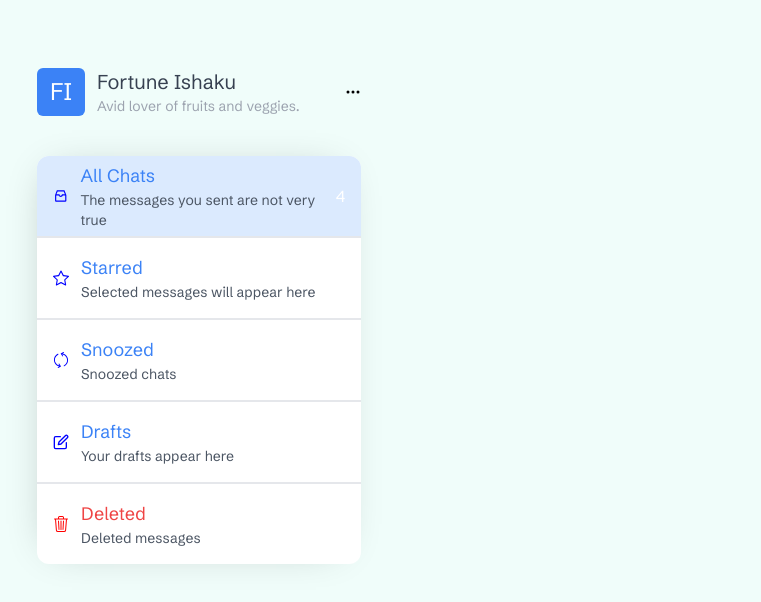
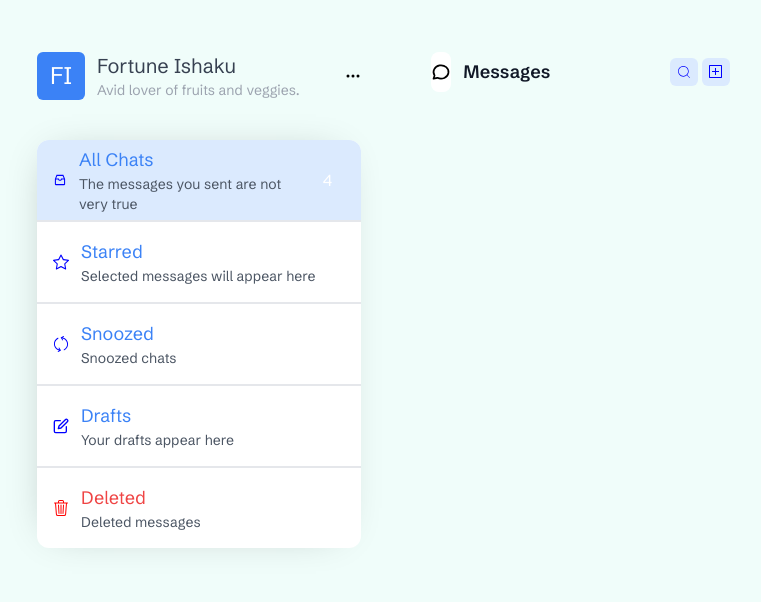
Before and after one commit to yusuf-ishaku/vtamise-chat-app, a React (Vite) app: page /chat in a window 1280 px wide. Shown: the top 602 px of the page, without its empty margins (55-816 px from the left). Built offline with nearby package versions, Linux system fonts and the light colour scheme; a web font is replaced by a local one.

Commit message:
component header

```diff
--- a/src/pages/chats-page.jsx
+++ b/src/pages/chats-page.jsx
@@ -1,15 +1,18 @@
 import { AiOutlineInbox } from 'react-icons/ai'
 import { BsStar,BsTrash3, BsThreeDots } from 'react-icons/bs';
+import { TbMessageCircle2} from 'react-icons/tb'
 import { SlRefresh} from 'react-icons/sl'
 import { IconContext } from 'react-icons';
 import {FiEdit } from 'react-icons/fi';
+import { VscDiffAdded } from 'react-icons/vsc';
+import { CiSearch } from 'react-icons/ci'
 import { NumberCircle } from '../assets/components/other-components/number-circle';
 
 // import
 export const ChatPage = () =>{
     return(
-       <main className="w-[100vw] h-[100vh] p-5 bg-teal-50">
-        <aside className="bg-transparent w-[30%] h-auto p-6 m-6 ml-12">
+       <main className="w-[100vw] h-[100vh] p-5 bg-teal-50 flex flex-row">
+        <aside className="bg-transparent w-[30%] h-auto p-6 m-6 mt-2 ml-12">
            <header className="flex flex-row justify-between">
                 <div className='flex flex-row'>
                     <div className="w-12 cursor-pointer rounded-md flex flex-row items-center justify-center text-center h-12 bg-blue-500">
@@ -75,6 +78,33 @@ export const ChatPage = () =>{
                 </ul>
            </section>
         </aside>
+        <main className='p-6 m-6 mt-2 ml-12'>
+            <header className='flex flex-row items-center justify-center'>
+                <div className='bg-white h-10 w-10 rounded-lg flex flex-row items-center justify-center'>
+                    <IconContext.Provider value={{color: 'black', size: '20px'}}>
+                        <TbMessageCircle2></TbMessageCircle2>
+                    </IconContext.Provider>
+
+                </div>
+                <div className='ml-3 font-semibold'>
+                    <h2 className='text-gray-900 text-lg'>Messages</h2>
+                </div>
+                <div className=' flex flex-row items-center justify-center ml-[60%]'>
+                    <div className='w-7 h-7 rounded-md bg-blue-100 flex flex-row justify-center items-center'>
+                        <IconContext.Provider value={{color: 'blue'}}>
+                            <CiSearch></CiSearch>
+                        </IconContext.Provider>
+
+                    </div>
+                    <div className='w-7 h-7 rounded-md ml-1  bg-blue-100 flex flex-row justify-center items-center'>
+                        <IconContext.Provider value={{color: 'blue'}}>
+                            <VscDiffAdded></VscDiffAdded>
+                        </IconContext.Provider>
+
+                    </div>
+                </div>
+            </header>
+        </main>
        </main>
     )
 }
```
